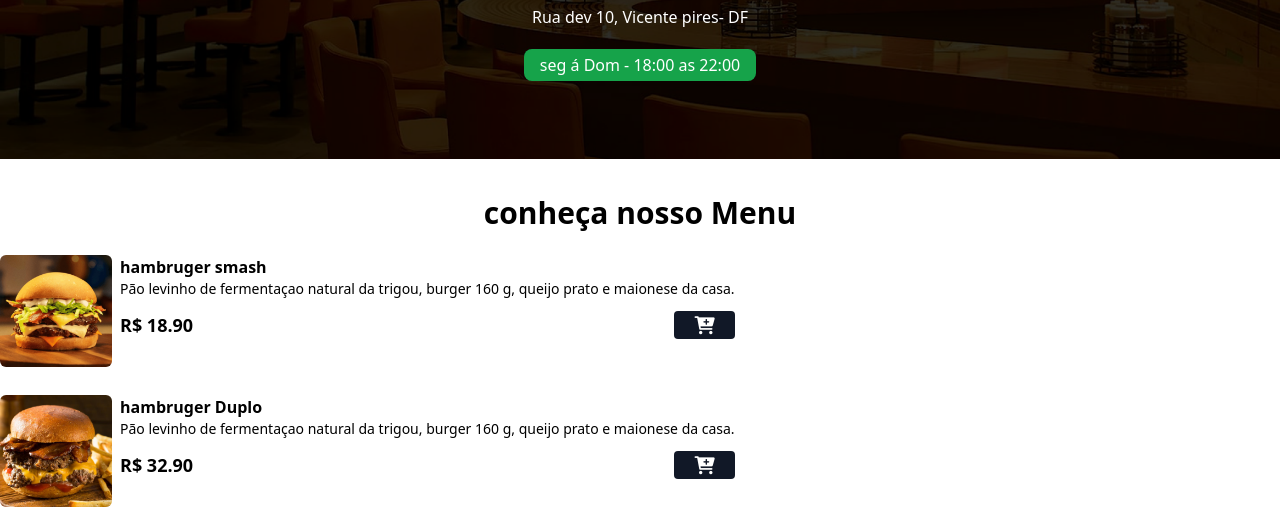
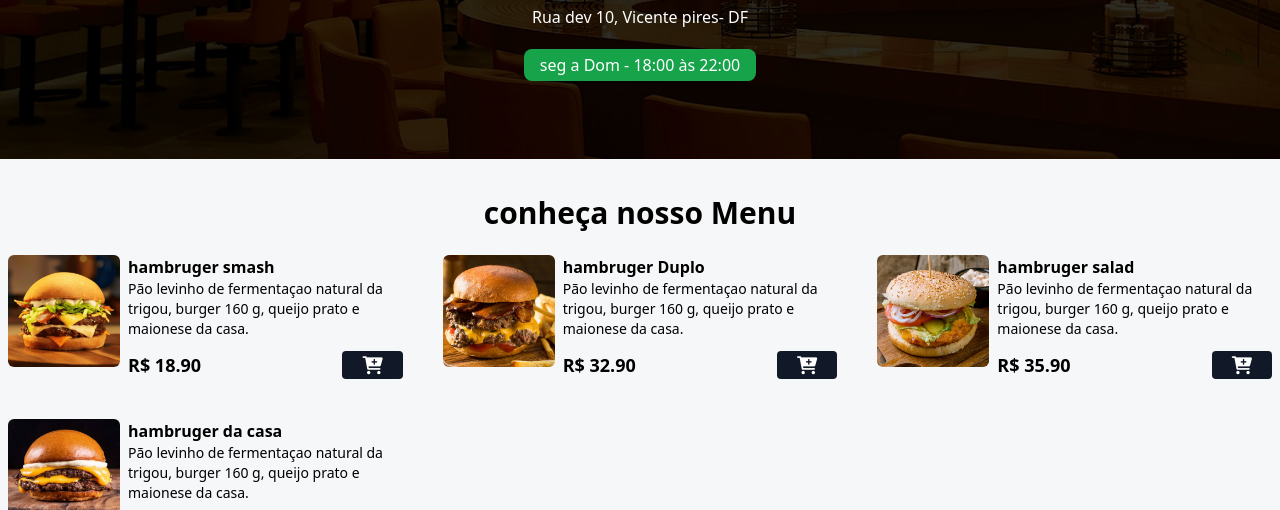
Before and after one commit to arthursouza39/cardapio-dev, a website: page index.html in a window 1280 px wide. Shown: the part 261-771 px from the top of the page. Drawn offline with Linux system fonts and the light colour scheme.

Commit message:
Cardapio

```diff
--- a/index.html
+++ b/index.html
@@ -8,9 +8,9 @@
     <link rel="preconnect" href="https://fonts.gstatic.com" crossorigin>
     <link href="https://fonts.googleapis.com/css2?family=Poppins:wght@400;500;700&display=swap" rel="stylesheet">
 
-    <script src="script.js"></script>
+
     <link rel="stylesheet" href="https://cdnjs.cloudflare.com/ajax/libs/font-awesome/6.0.0-beta3/css/all.min.css" integrity="sha512-Fo3rlrZj/k7ujTnHg4CGR2D7kSs0v4LLanw2qksYuRlEzO+tcaEPQogQ0KaoGN26/zrn20ImR1DfuLWnOo7aBA==" crossorigin="anonymous" referrerpolicy="no-referrer" />
-    <link rel="stylesheet" href="./styles/output.css">
+    <link rel="stylesheet" href="./styles/output.css" />
 
     <title>Dev Burger - melhor hamburgueria dev</title>
 </head>
@@ -18,7 +18,7 @@
 
 <!--HEADER-->
 <header class="w-full h-[420px]  bg-zinc-900 bg-home bg-cover bg-center">
-    <div class="w-full dark:bg-slate-800 h-full flex flex-col justify-center items-center">
+    <div class="w-full h-full flex flex-col justify-center items-center">
         <img
         src="./assests/hamb-1.png"
         alt="logo devBurger"
@@ -29,7 +29,7 @@
         </h1>
         <span class="text-white font-medium">Rua dev 10, Vicente pires- DF </span>
         <div class="bg-green-600 px-4 py-1 rounded-lg mt-5" id="date-span">
-            <span class="text-white font-medium">seg á Dom - 18:00 as 22:00 </span>
+            <span class="text-white font-medium">seg a Dom - 18:00 às 22:00 </span>
         </div>
     </div>
 </header>
--- a/styles/tailwind.config.css
+++ /dev/null
@@ -1,8 +0,0 @@
-/** @type {import('tailwindcss').Config} */
-module.exports = {
-  content: [],
-  theme: {
-    extend: {},
-  },
-  plugins: [],
-}
--- /dev/null
+++ b/tailwind.config.js
@@ -0,0 +1,12 @@
+/** @type {import('tailwindcss').Config} */
+module.exports = {
+  content: ["./**/*.{html,js}"],
+  theme: {
+    extend: {
+      backgroundImage:{
+        "home": "url('/assests/bg.png')"
+      }
+    },
+  },
+  plugins: [],
+}
--- a/vscode/tailwind.config.js
+++ /dev/null
@@ -1,15 +0,0 @@
-/** @type {import('tailwindcss').Config} */
-module.exports = {
-  content: ["./src/**/*.{html,js}"],
-  theme: {
-    fontFamily:{
-      'sans': ['Roboto', 'sans-serif']
-    },
-    extend: {
-      backgroundImage:{
-        "home": "url('/assests/bg.png')"
-      }
-    },
-  },
-  plugins: [],
-}
```
Also changed, not shown: package.json (added, +15 -0 lines), vscode/package.json (deleted, +0 -15 lines), styles/output.css, 2 other files.
